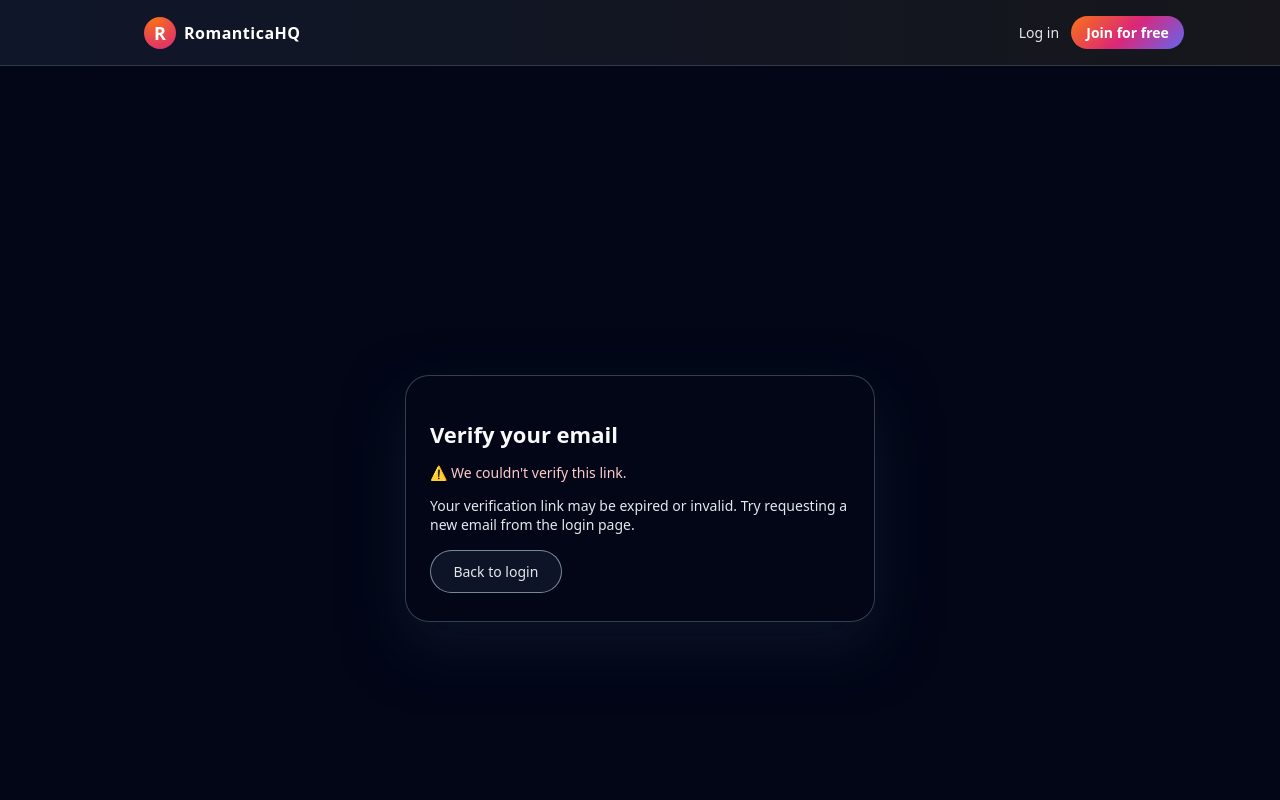
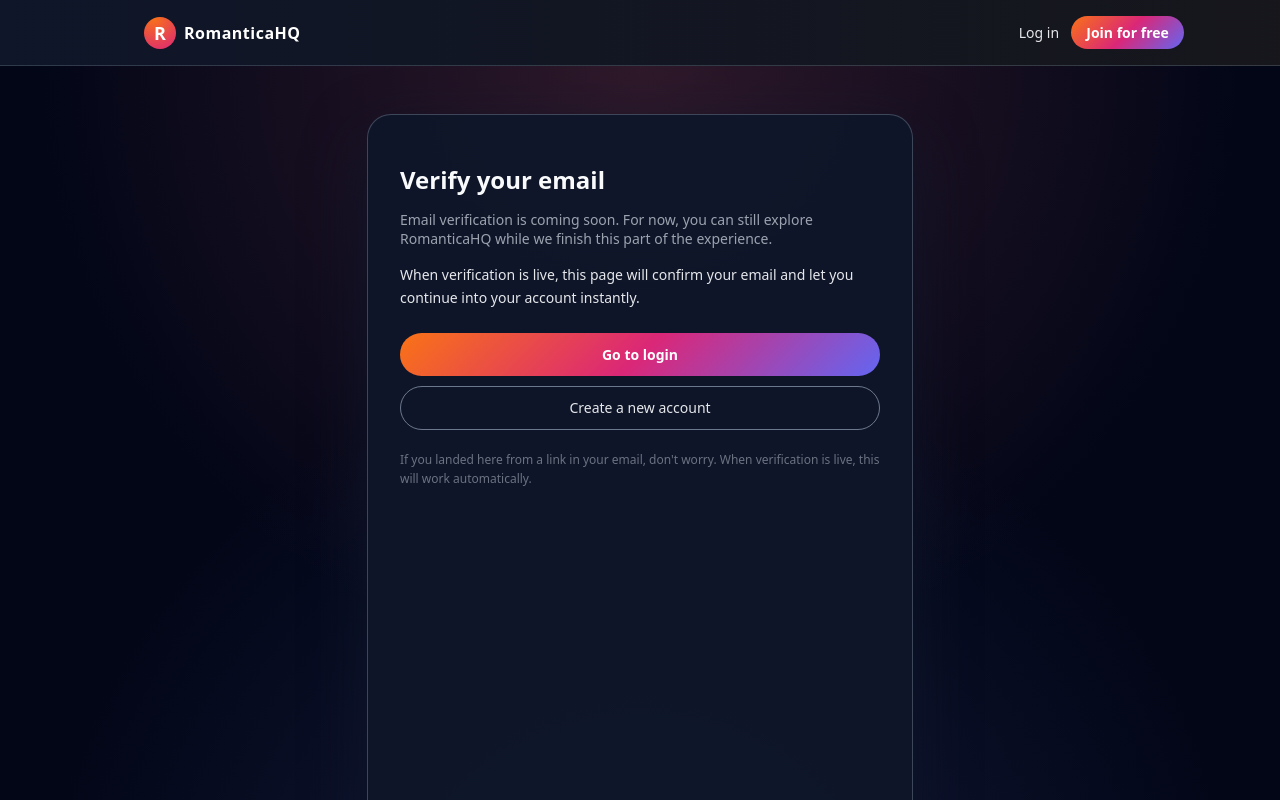
Before and after one commit to romanticahq/RomanticaHQ, a Next.js app in the folder frontend/: page /auth/verify in a window 1280 px wide. Shown: the top 800 px of the page. Built offline with nearby package versions, Linux system fonts and the light colour scheme.

Commit message:
Build-stable static verify page and update Next

```diff
--- a/frontend/app/auth/verify/page.jsx
+++ b/frontend/app/auth/verify/page.jsx
@@ -1,73 +1,42 @@
-'use client';
-
-export const dynamic = 'force-dynamic';
-
-import { useSearchParams } from 'next/navigation';
-import { useEffect, useState } from 'react';
+export const metadata = {
+  title: 'Verify your email | RomanticaHQ',
+};
 
 export default function VerifyPage() {
-  const searchParams = useSearchParams();
-  const token = searchParams.get('token');
-
-  const [status, setStatus] = useState('idle');
-
-  useEffect(() => {
-    if (!token) {
-      setStatus('error');
-      return;
-    }
-
-    setStatus('loading');
-
-    // Use your backend base URL (env var recommended)
-    const baseUrl =
-      process.env.NEXT_PUBLIC_API_BASE_URL || 'http://localhost:8080';
-
-    fetch(`${baseUrl}/auth/verify?token=${encodeURIComponent(token)}`, {
-      method: 'POST',
-    })
-      .then((res) => {
-        if (!res.ok) throw new Error('Verify failed');
-        setStatus('success');
-      })
-      .catch(() => setStatus('error'));
-  }, [token]);
+  const background =
+    'radial-gradient(circle at top, rgba(251,113,133,0.18), transparent 55%), radial-gradient(circle at bottom, rgba(129,140,248,0.16), transparent 55%), #020617';
 
   return (
     <main
       style={{
         minHeight: '100vh',
-        backgroundColor: '#020617',
-        color: '#e5e7eb',
+        background,
         display: 'flex',
-        alignItems: 'center',
         justifyContent: 'center',
-        padding: '2rem 1.5rem',
+        padding: '3rem 1.5rem',
       }}
     >
       <div
         style={{
-          maxWidth: 420,
+          maxWidth: 480,
           width: '100%',
-          backgroundColor: '#020617',
+          backgroundColor: 'rgba(15,23,42,0.95)',
           borderRadius: 24,
           border: '1px solid rgba(148,163,184,0.35)',
-          padding: '1.75rem 1.5rem',
+          padding: '2rem',
           boxShadow: '0 24px 60px rgba(15,23,42,0.8)',
         }}
       >
         <h1
           style={{
-            fontSize: 22,
-            marginBottom: 12,
+            fontSize: 24,
+            marginBottom: 8,
             color: '#f9fafb',
           }}
         >
           Verify your email
         </h1>
 
-        {status === 'idle' || status === 'loading' ? (
-          <>
         <p
           style={{
             fontSize: 14,
@@ -75,98 +44,76 @@ export default function VerifyPage() {
             marginBottom: 16,
           }}
         >
-              We&apos;re confirming your email so you can start using
-              RomanticaHQ.
+          Email verification is coming soon. For now, you can still explore
+          RomanticaHQ while we finish this part of the experience.
         </p>
+
         <p
           style={{
             fontSize: 14,
             color: '#e5e7eb',
+            marginBottom: 24,
+            lineHeight: 1.6,
           }}
         >
-              Please wait a moment…
+          When verification is live, this page will confirm your email and let
+          you continue into your account instantly.
         </p>
-          </>
-        ) : null}
 
-        {status === 'success' && (
-          <>
-            <p
+        <div
           style={{
+            display: 'flex',
+            flexDirection: 'column',
+            gap: 10,
             fontSize: 14,
-                color: '#bbf7d0',
-                marginBottom: 8,
           }}
         >
-              ✅ Your email has been verified.
-            </p>
-            <p
-              style={{
-                fontSize: 14,
-                color: '#e5e7eb',
-                marginBottom: 16,
-              }}
-            >
-              You can now log in to your account.
-            </p>
           <a
             href="/auth/login"
             style={{
-                display: 'inline-block',
-                padding: '0.7rem 1.4rem',
+              display: 'inline-flex',
+              justifyContent: 'center',
+              alignItems: 'center',
+              padding: '0.75rem 1.5rem',
               borderRadius: 999,
               background:
                 'linear-gradient(135deg, #f97316, #db2777, #6366f1)',
               color: 'white',
               fontWeight: 600,
-                fontSize: 14,
               textDecoration: 'none',
             }}
           >
             Go to login
           </a>
-          </>
-        )}
+          <a
+            href="/auth/signup"
+            style={{
+              display: 'inline-flex',
+              justifyContent: 'center',
+              alignItems: 'center',
+              padding: '0.7rem 1.5rem',
+              borderRadius: 999,
+              border: '1px solid rgba(148,163,184,0.7)',
+              color: '#e5e7eb',
+              fontWeight: 500,
+              textDecoration: 'none',
+            }}
+          >
+            Create a new account
+          </a>
+        </div>
 
-        {status === 'error' && (
-          <>
         <p
           style={{
-                fontSize: 14,
-                color: '#fecaca',
-                marginBottom: 8,
+            marginTop: 20,
+            fontSize: 12,
+            color: '#6b7280',
+            lineHeight: 1.6,
           }}
         >
-              ⚠️ We couldn&apos;t verify this link.
+          If you landed here from a link in your email, don&apos;t worry. When
+          verification is live, this will work automatically.
         </p>
-            <p
-              style={{
-                fontSize: 14,
-                color: '#e5e7eb',
-                marginBottom: 16,
-              }}
-            >
-              Your verification link may be expired or invalid. Try requesting a
-              new email from the login page.
-            </p>
-            <a
-              href="/auth/login"
-              style={{
-                display: 'inline-block',
-                padding: '0.7rem 1.4rem',
-                borderRadius: 999,
-                border: '1px solid rgba(148,163,184,0.8)',
-                color: '#e5e7eb',
-                fontWeight: 500,
-                fontSize: 14,
-                textDecoration: 'none',
-                backgroundColor: 'rgba(15,23,42,0.9)',
-              }}
-            >
-              Back to login
-            </a>
-          </>
-        )}
       </div>
     </main>
   );
--- a/frontend/package.json
+++ b/frontend/package.json
@@ -8,7 +8,7 @@
     "start": "next start"
   },
   "dependencies": {
-    "next": "14.2.3",
+    "next": "^14.2.33",
     "react": "18.2.0",
     "react-dom": "18.2.0"
   }
```
Also changed, not shown: 1 other file (tests, documents, lock files or other folders). Lines whose indentation alone changed are shown as unchanged.
